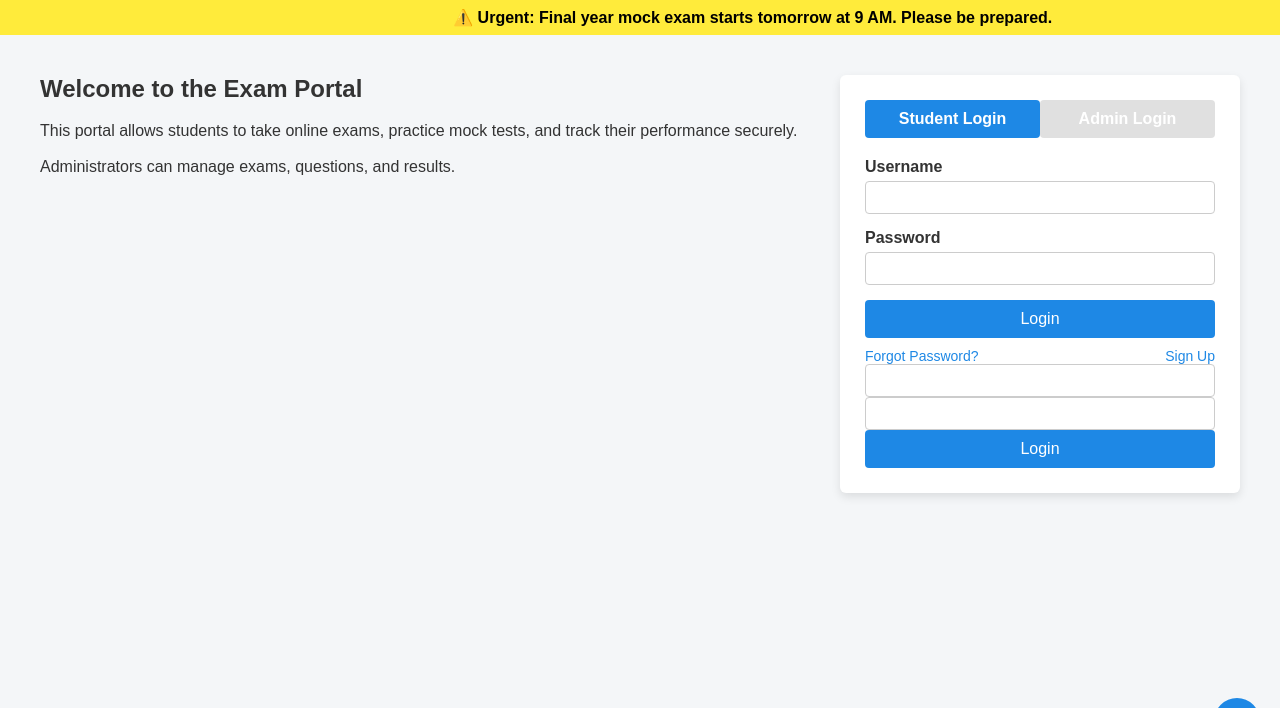
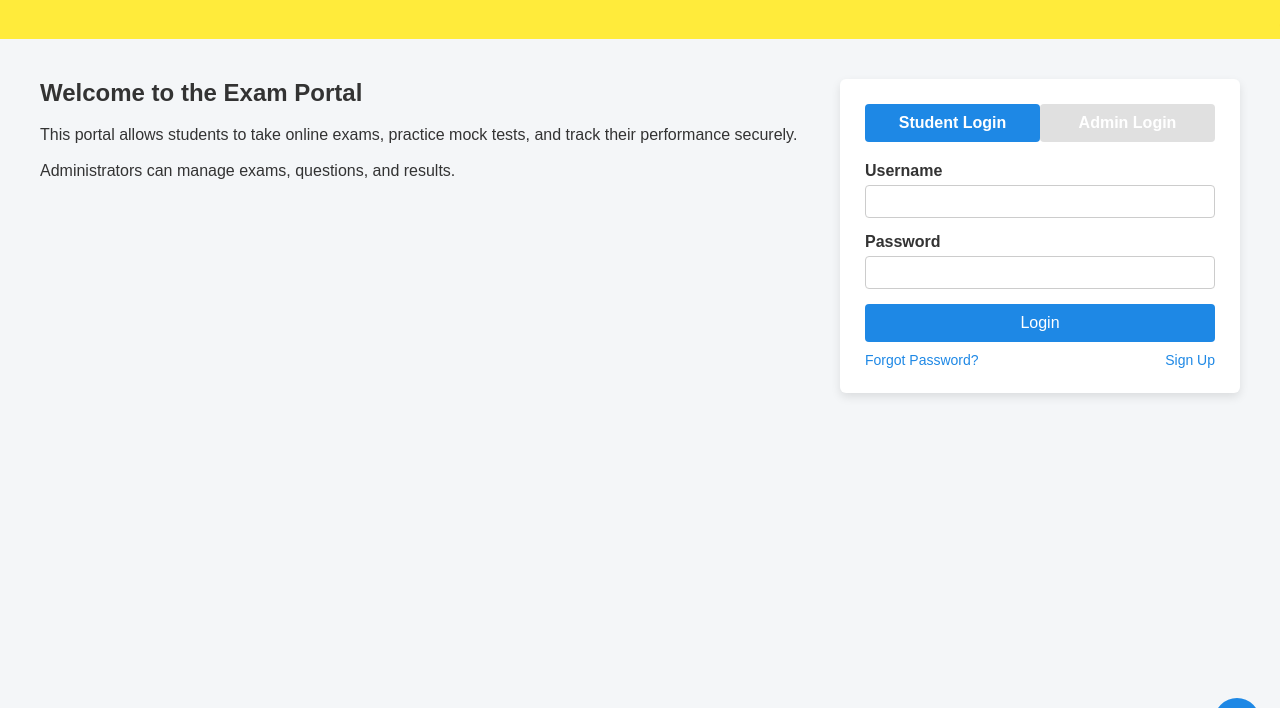
Before and after one commit to 24Cyril/exam-portal-mini-project, a Flask app: page / in a window 1280 px wide. Shown: the part 36-744 px from the top of the page. Run offline with Flask 3, Linux system fonts and the light colour scheme.

Commit message:
small updation

```diff
--- a/app/templates/index.html
+++ b/app/templates/index.html
@@ -2,6 +2,7 @@
 <html lang="en">
 <head>
   <meta charset="UTF-8">
+  <meta name="viewport" content="width=device-width, initial-scale=1.0">
   <title>Exam Portal | Home</title>
   <link rel="stylesheet" href="../static/css/style.css">
 </head>
@@ -15,9 +16,7 @@
 
   <!-- 🟡 Urgent Scrolling Message -->
   <section class="urgent-bar">
-    <div class="urgent-text">
-      ⚠️ Urgent: Final year mock exam starts tomorrow at 9 AM. Please be prepared.
-    </div>
+    <marquee>⚠️ Urgent: Final year mock exam starts tomorrow at 9 AM. Please be prepared.</marquee>
   </section>
 
   <!-- 🧭 Main Content -->
@@ -40,22 +39,27 @@
 
       <!-- 🔹 Login Tabs -->
       <div class="login-tabs">
-        <button class="tab active" onclick="setRole('student')">Student Login</button>
-        <button class="tab" onclick="setRole('admin')">Admin Login</button>
+        <button type="button" class="tab active" onclick="setRole('student')">
+          Student Login
+        </button>
+        <button type="button" class="tab" onclick="setRole('admin')">
+          Admin Login
+        </button>
       </div>
 
-      <input type="hidden" id="role" value="student">
+      <!-- 🔐 Login Form -->
+      <form class="login-form" method="POST" action="/login">
 
-      <!-- 🔐 Login Form -->
-      <form id="loginForm" class="login-form">
+        <input type="hidden" name="role" id="role" value="student">
+
         <div class="form-group">
           <label for="username">Username</label>
-          <input type="text" id="username" required>
+          <input type="text" id="username" name="username" required>
         </div>
 
         <div class="form-group">
           <label for="password">Password</label>
-          <input type="password" id="password" required>
+          <input type="password" id="password" name="password" required>
         </div>
 
         <button type="submit">Login</button>
@@ -64,27 +68,22 @@
           <a href="#">Forgot Password?</a>
           <a href="register.html">Sign Up</a>
         </div>
-        <form method="POST" action="/login">
-          <input type="text" name="username" required>
-          <input type="password" name="password" required>
-          <input type="hidden" name="role" id="role" value="student">
-          <button type="submit">Login</button>
-        </form>
 
       </form>
+    </section>
 
-    </section>
   </main>
+
   <!-- ⚙️ Settings Button -->
-<button id="settingsBtn" class="settings-btn">⚙️</button>
+  <button id="settingsBtn" class="settings-btn" aria-label="Settings">⚙️</button>
 
-<!-- ⚙️ Settings Panel (hidden by default) -->
+  <!-- ⚙️ Settings Panel -->
   <aside class="settings-panel hidden" id="settingsPanel">
     <h3>Settings</h3>
 
     <div class="setting-item">
-    <label>Text Size</label>
-    <select>
+      <label for="textSize">Text Size</label>
+      <select id="textSize">
         <option>Small</option>
         <option selected>Medium</option>
         <option>Large</option>
@@ -92,16 +91,16 @@
     </div>
 
     <div class="setting-item">
-    <label>Theme</label>
-    <select>
+      <label for="theme">Theme</label>
+      <select id="theme">
         <option>Light</option>
         <option>Dark</option>
       </select>
     </div>
 
     <div class="setting-item">
-    <label>Language</label>
-    <select>
+      <label for="language">Language</label>
+      <select id="language">
         <option>English</option>
         <option>Hindi</option>
         <option>Other</option>
--- a/requirements.txt
+++ b/requirements.txt
@@ -0,0 +1 @@
+Flask
```
Lines whose indentation alone changed are shown as unchanged.
